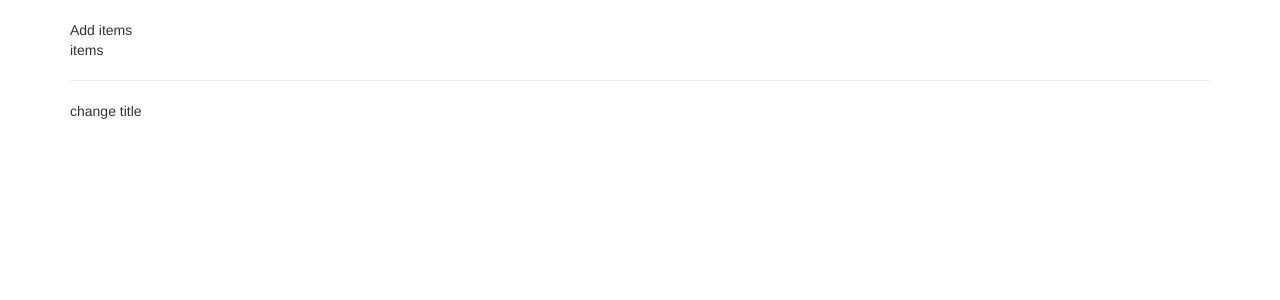
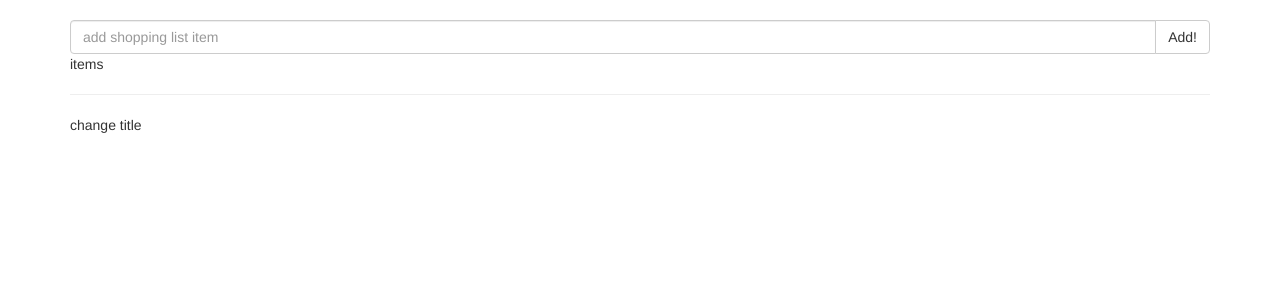
Before and after one commit to mi5ha6in/learningVueJs, a Vue app in the folder learning_vuejs_2/shopping-list/: page / in a window 1280 px wide. Shown: the top 300 px of the page. Built offline with nearby package versions, Linux system fonts and the light colour scheme.

Commit message:
Adds template in AddItemComponent

```diff
--- a/learning_vuejs_2/shopping-list/src/components/AddItemComponent.vue
+++ b/learning_vuejs_2/shopping-list/src/components/AddItemComponent.vue
@@ -1,6 +1,12 @@
 <template>
   <div>
-    Add items
+    <div class="input-group">
+      <input type="text" class="input form-control"
+        placeholder="add shopping list item">
+      <span class="input-group-btn">
+        <button class="btn btn-default" type="button">Add!</button>
+      </span>
+    </div>
   </div>
 </template>
 
```
